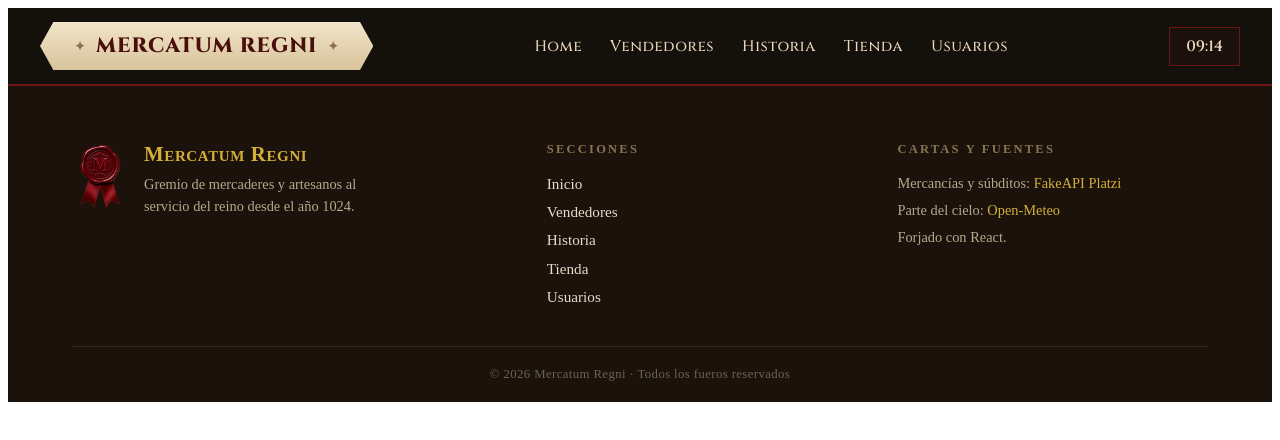
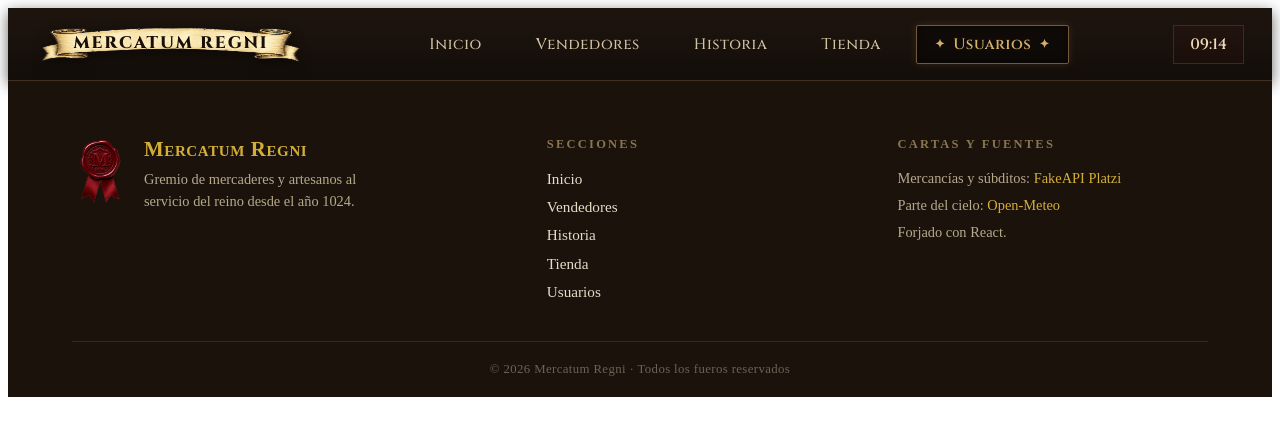
Before and after one commit to mxu-init/tienda-medieval, a React (Vite) app: page /users in a window 1280 px wide. Shown: the top 440 px of the page. Built offline with nearby package versions, Linux system fonts and the light colour scheme; no server answers.

Commit message:
fix: new style added and ribbon.png included

```diff
--- a/src/components/Banner/Banner.jsx
+++ b/src/components/Banner/Banner.jsx
@@ -1,18 +1,12 @@
-import React, { useEffect, useState } from 'react';
+import { useEffect, useState } from 'react';
 import axios from 'axios';
 import { Link } from 'react-router-dom';
+import ribbonImg from '../../assets/img/ribbon.png';
 import './Banner.css';
 
 const apiUrl = 'https://api.escuelajs.co/api/v1/products';
 const maxBannerItems = 5;
 const carouselIntervalMs = 3000;
-
-const bannerComp = () => {
-    const [premiumProducts, setPremiumProducts] = useState([]);
-    const [currentIndex, setCurrentIndex] = useState(0);
-    const [isLoading, setIsLoading] = useState(true);
-    const [hasError, setHasError] = useState(false);
-    const [isPaused, setIsPaused] = useState(false);
 
 const sortProductsByPriceDescending = (products) => {
     return [...products].sort((firstProduct, secondProduct) => secondProduct.price - firstProduct.price);
@@ -23,22 +17,35 @@ const bannerComp = () => {
     return sortedProducts.slice(0, limit);
 };
 
+const BannerComp = () => {
+    const [premiumProducts, setPremiumProducts] = useState([]);
+    const [currentIndex, setCurrentIndex] = useState(0);
+    const [isLoading, setIsLoading] = useState(true);
+    const [hasError, setHasError] = useState(false);
+    const [isPaused, setIsPaused] = useState(false);
+
     useEffect(() => {
+        const abortController = new AbortController();
+
         const fetchBannerProducts = async () => {
             try {
-                const response = await axios.get(apiUrl);
+                const response = await axios.get(apiUrl, { signal: abortController.signal });
                 const expensiveItems = getTopExpensiveProducts(response.data, maxBannerItems);
-
                 setPremiumProducts(expensiveItems);
             } catch (error) {
-                console.error('Failed to load high value inventory:', error);
+                if (!axios.isCancel(error)) {
                     setHasError(true);
+                }
             } finally {
                 setIsLoading(false);
             }
         };
 
         fetchBannerProducts();
+
+        return () => {
+            abortController.abort();
+        };
     }, []);
 
     const handlePrev = () => {
@@ -58,32 +65,39 @@ const bannerComp = () => {
             return;
         }
 
-        const startCarouselTimer = () => {
-            return setInterval(() => {
+        const timerId = setInterval(() => {
             setCurrentIndex((previousIndex) =>
                 previousIndex === premiumProducts.length - 1 ? 0 : previousIndex + 1
             );
         }, carouselIntervalMs);
-        };
-
-        const timerId = startCarouselTimer();
 
         return () => clearInterval(timerId);
     }, [isLoading, hasError, premiumProducts, isPaused]);
 
-    if (isLoading) return <div className="loadingState">Cargando mercancías de valor...</div>;
-    if (hasError) return <div className="errorState">No se pudieron cargar los productos del reino.</div>;
+    if (isLoading) return <div className="bannerLoadingState">Cargando mercancías de valor...</div>;
+    if (hasError) return <div className="bannerErrorState">No se pudieron cargar los productos del reino.</div>;
     if (premiumProducts.length === 0) return null;
 
     const activeProduct = premiumProducts[currentIndex];
 
     return (
         <section
-            className="dynamicBannerContainer"
+            className="siteBannerWoodContainer"
             onMouseEnter={() => setIsPaused(true)}
             onMouseLeave={() => setIsPaused(false)}
+            aria-label="Mercancías destacadas del reino"
         >
-            <div className="bannerOuterFrame">
+            <div className="bannerGoldFrame">
+                <header className="bannerRibbonHeader">
+                    <img
+                        src={ribbonImg}
+                        alt=""
+                        aria-hidden="true"
+                        className="bannerRibbonImage"
+                    />
+                    <h3 className="bannerRibbonTitle">Mercancías de Élite</h3>
+                </header>
+
                 <article key={activeProduct.id} className="bannerCardActive">
                     <div className="bannerImageWrapper">
                         <img
@@ -94,7 +108,7 @@ const bannerComp = () => {
                     </div>
                     <div className="bannerInfo">
                         <span className="premiumBadge">
-                            + {activeProduct.category?.name || 'CLOTHES'}
+                            ✦ {activeProduct.category?.name || 'CLOTHES'} ✦
                         </span>
                         <h2 className="productTitle">{activeProduct.title}</h2>
                         <p className="productPrice">
@@ -124,7 +138,7 @@ const bannerComp = () => {
                             </div>
                         </div>
 
-                        <div className="bannerIndicators">
+                        <div className="bannerIndicators" role="tablist" aria-label="Diapositivas de mercancías">
                             {premiumProducts.map((_, index) => (
                                 <button
                                     key={index}
@@ -141,4 +155,4 @@ const bannerComp = () => {
     );
 };
 
-export default bannerComp;
+export default BannerComp;
--- a/src/components/Header/Header.css
+++ b/src/components/Header/Header.css
@@ -1,67 +1,101 @@
-@import url('https://fonts.googleapis.com/css2?family=Cinzel:wght@500;600;700;800&display=swap');
+@import url('https://fonts.googleapis.com/css2?family=Cinzel:wght@400;500;600;700;800&display=swap');
 
 .siteHeader {
     display: flex;
     align-items: center;
     justify-content: space-between;
-    gap: 24px;
-    padding: 14px 32px;
-    background: #14100c;
-    border-bottom: 2px solid #6c1613;
+    gap: 20px;
+    padding: 10px 28px;
+    background-color: #140d09;
+    background-image: linear-gradient(180deg, #1f150f 0%, #120d09 100%);
+    border-bottom: 1px solid rgba(115, 89, 59, 0.4);
     font-family: 'Cinzel', serif;
+    box-shadow: 0 4px 14px rgba(0, 0, 0, 0.6);
 }
 
+.brandRibbonLink {
+    position: relative;
+    display: inline-flex;
+    align-items: center;
+    justify-content: center;
+    width: 270px;
+    height: 52px;
+    text-decoration: none;
+    flex-shrink: 0;
+}
 
-.logoRibbon {
+.brandRibbonImg {
+    position: absolute;
+    inset: 0;
+    width: 100%;
+    height: 100%;
+    object-fit: fill;
+    filter: drop-shadow(0 3px 6px rgba(0, 0, 0, 0.5));
+}
+
+.brandRibbonText {
     position: relative;
+    z-index: 1;
+    font-family: 'Cinzel', serif;
+    font-size: 1.05rem;
+    font-weight: 800;
+    color: #1a0f07;
+    text-transform: uppercase;
+    letter-spacing: 2px;
+    margin-top: -2px;
+    text-shadow: 0 1px 0 rgba(255, 240, 210, 0.4);
+}
+
+.mainNav {
     display: flex;
     align-items: center;
-    gap: 10px;
-    padding: 10px 34px;
-    background: linear-gradient(180deg, #f1e4c8 0%, #d9c49c 100%);
-    clip-path: polygon(4% 0%, 96% 0%, 100% 50%, 96% 100%, 4% 100%, 0% 50%);
-    text-decoration: none;
-    box-shadow: 0 2px 6px rgba(0, 0, 0, 0.4);
-}
-
-.logoText {
-    font-size: 1.3rem;
-    font-weight: 800;
-    color: #4a0e0c;
-    text-transform: uppercase;
-    letter-spacing: 1px;
-    white-space: nowrap;
-}
-
-.logoStar {
-    color: #8c704b;
-    font-size: 0.9rem;
-}
-
-/* --- Navegación --- */
-.mainNav {
-    display: flex;
-    gap: 28px;
+    gap: 16px;
 }
 
 .navLink {
-    color: #ebd7b9;
+    display: inline-flex;
+    align-items: center;
+    gap: 8px;
+    padding: 8px 18px;
+    color: #d4c3a3;
     text-decoration: none;
+    font-family: 'Cinzel', serif;
     font-size: 0.95rem;
+    font-weight: 500;
     letter-spacing: 0.5px;
-    transition: color 0.2s ease;
+    border: 1px solid transparent;
+    border-radius: 2px;
+    transition: all 0.2s ease;
 }
 
 .navLink:hover {
-    color: #d4af6a;
+    color: #f5e6be;
+    border-color: rgba(212, 175, 106, 0.25);
 }
 
-/* Responsive: en pantallas chicas, el navbar baja y se centra */
-@media (max-width: 820px) {
+.activeNavLink {
+    color: #d4af6a;
+    background: rgba(0, 0, 0, 0.4);
+    border: 1px solid #73593b;
+    box-shadow: inset 0 0 10px rgba(0, 0, 0, 0.5), 0 0 8px rgba(212, 175, 106, 0.15);
+    font-weight: 600;
+}
+
+.navStar {
+    color: #d4af6a;
+    font-size: 0.75rem;
+    line-height: 1;
+}
+
+.navLabel {
+    display: inline-block;
+}
+
+@media (max-width: 900px) {
     .siteHeader {
         flex-wrap: wrap;
         justify-content: center;
-        text-align: center;
+        padding: 12px 16px;
     }
 
     .mainNav {
@@ -69,6 +103,6 @@
         width: 100%;
         justify-content: center;
         flex-wrap: wrap;
-        gap: 16px;
+        gap: 10px;
     }
 }
--- a/src/components/Header/Header.jsx
+++ b/src/components/Header/Header.jsx
@@ -1,10 +1,10 @@
-import React from 'react';
-import { Link } from "react-router-dom";
+import { NavLink, Link } from 'react-router-dom';
 import Watherwidget from '../Weatherwidget/Weatherwidget';
+import ribbonImg from '../../assets/img/ribbon.png';
 import './Header.css';
 
 const navLinks = [
-  { label: 'Home', to: '/' },
+    { label: 'Inicio', to: '/' },
     { label: 'Vendedores', to: '/salespeople' },
     { label: 'Historia', to: '/history' },
     { label: 'Tienda', to: '/store' },
@@ -14,17 +14,32 @@ const navLinks = [
 const Header = () => {
     return (
         <header className="siteHeader">
-            <Link to="/" className="logoRibbon">
-                <span className="logoStar">✦</span>
-                <span className="logoText">Mercatum Regni</span>
-                <span className="logoStar">✦</span>
+            <Link to="/" className="brandRibbonLink" aria-label="Mercatum Regni - Inicio">
+                <img
+                    src={ribbonImg}
+                    alt=""
+                    aria-hidden="true"
+                    className="brandRibbonImg"
+                />
+                <span className="brandRibbonText">MERCATUM REGNI</span>
             </Link>
 
-            <nav className="mainNav">
+            <nav className="mainNav" aria-label="Navegación principal">
                 {navLinks.map((link) => (
-                    <Link key={link.to} to={link.to} className="navLink">
-                        {link.label}
-                    </Link>
+                    <NavLink
+                        key={link.to}
+                        to={link.to}
+                        className={({ isActive }) => `navLink ${isActive ? 'activeNavLink' : ''}`}
+                        end={link.to === '/'}
+                    >
+                        {({ isActive }) => (
+                            <>
+                                {isActive && <span className="navStar">✦</span>}
+                                <span className="navLabel">{link.label}</span>
+                                {isActive && <span className="navStar">✦</span>}
+                            </>
+                        )}
+                    </NavLink>
                 ))}
             </nav>
 
```
Also changed, not shown: src/components/Banner/Banner.css (+138 -66 lines). Lines whose indentation alone changed are shown as unchanged.
